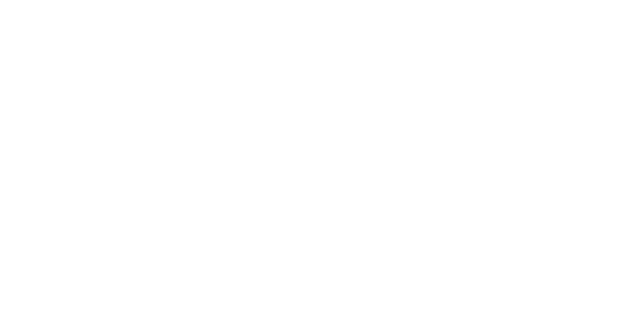
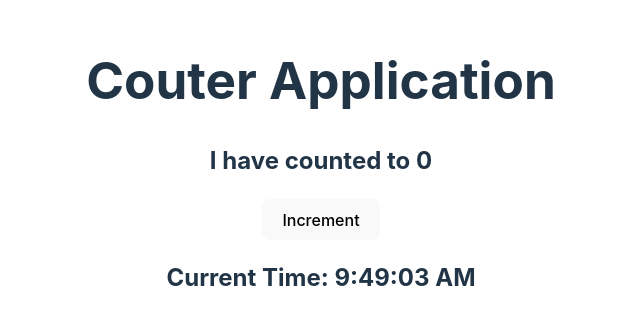
Before and after one commit to phantom-rider118/Esercizi_Develop_React, a React (Vite) app in the folder React-project/: page / in a window 1280 px wide. Shown: the part 233-558 px from the top of the page, without its empty margins (319-959 px from the left). Built offline with nearby package versions, Linux system fonts and the light colour scheme.

Commit message:
esercizio su UseEffect

```diff
--- a/React-project/src/App.jsx
+++ b/React-project/src/App.jsx
@@ -1,10 +1,17 @@
-import './App.css'
+import "./App.css";
+import { Clock } from "./components/Clock";
+import { Counter } from "./components/Counter";
 
 function App() {
   return (
     <>
+      <div>
+        <h1>Couter Application</h1>
+        <Counter initialValue={0} incrementAmount={1} />
+        <Clock />
+      </div>
     </>
-  )
+  );
 }
 
-export default App
+export default App;
--- /dev/null
+++ b/React-project/src/components/Clock.jsx
@@ -0,0 +1,20 @@
+import { useEffect, useState } from "react";
+
+export function Clock() {
+  const [time, setTime] = useState(new Date());
+
+  useEffect(() => {
+    const timer = setInterval(() => {
+      setTime(new Date());
+    }, 1000);
+    return () => {
+      clearInterval(timer);
+    };
+  }, []);
+
+  return (
+    <div>
+      <h2>Current Time: {time.toLocaleTimeString()}</h2>
+    </div>
+  );
+}
--- /dev/null
+++ b/React-project/src/components/Counter.jsx
@@ -0,0 +1,24 @@
+import { useEffect, useState } from "react";
+
+// eslint-disable-next-line react/prop-types
+export function Counter({ initialValue, incrementAmount }) {
+  const [counter, setCounter] = useState(initialValue);
+
+  //Effetto Collaterale
+  useEffect(() => {
+    console.log(`the current value of the counter ${counter}`);
+  }, [counter]);
+
+  function handleCounterIncrement() {
+    setCounter((c) => {
+      return c + incrementAmount;
+    });
+  }
+
+  return (
+    <div>
+      <h2>I have counted to {counter}</h2>
+      <button onClick={handleCounterIncrement}>Increment</button>
+    </div>
+  );
+}
```
